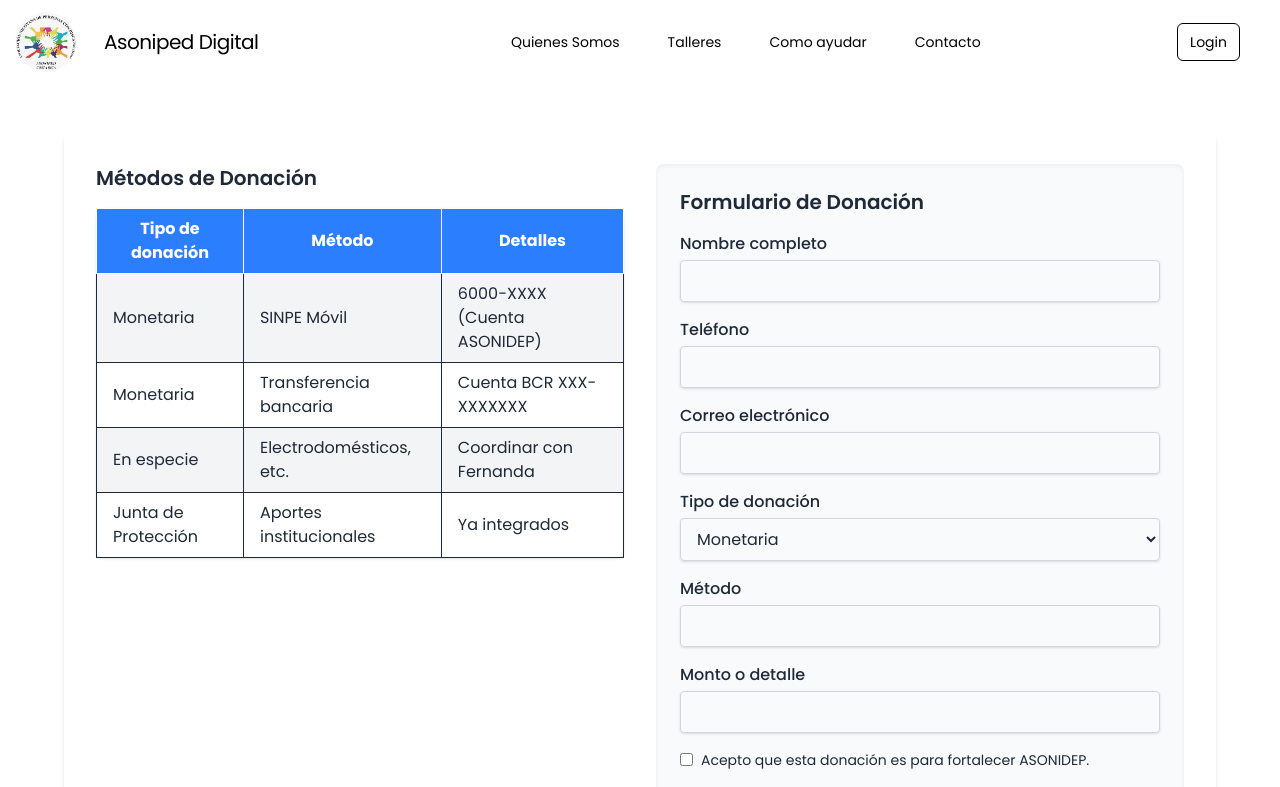
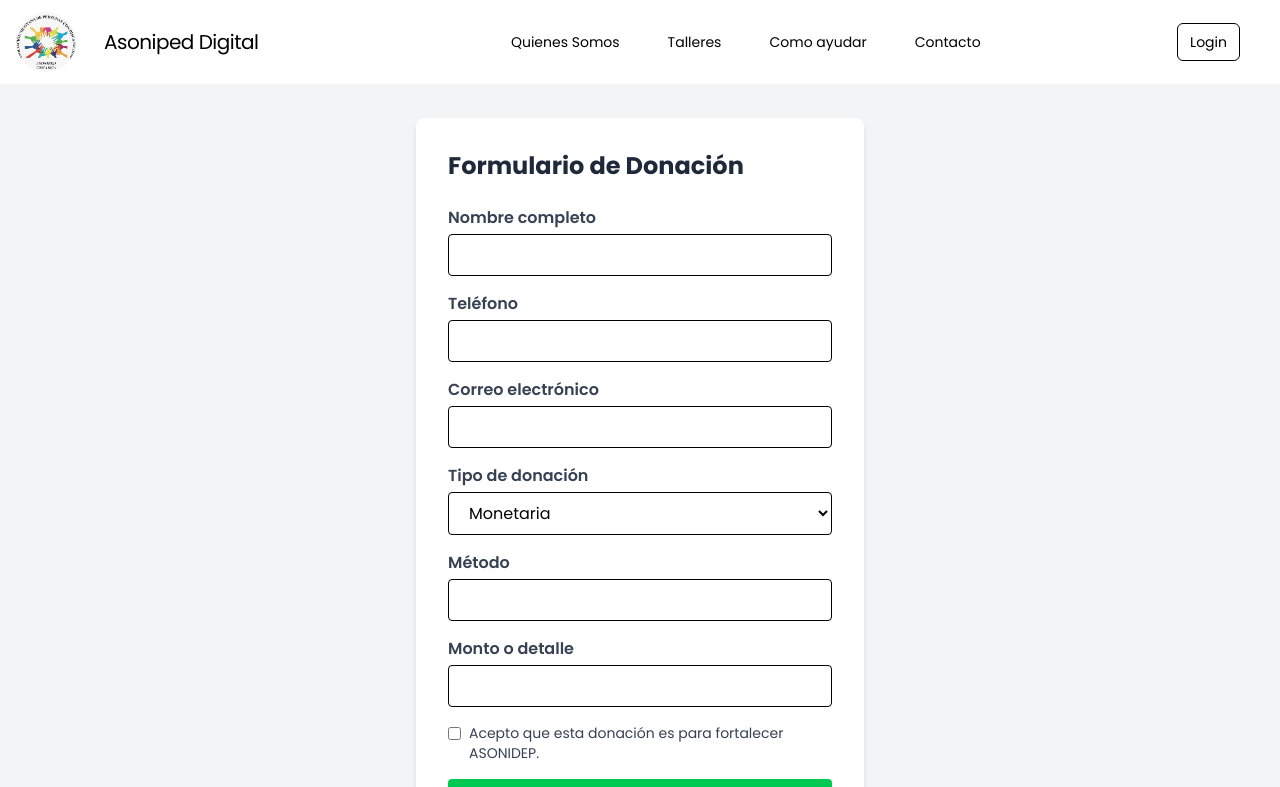
Before and after one commit to naila25/ASONIPED-digital, a React (Vite) app: page /donaciones/formulario in a window 1280 px wide. Shown: the top 787 px of the page. Built offline with nearby package versions, Linux system fonts and the light colour scheme.

Commit message:
cambio donaciones

```diff
--- a/src/components/Donation/FormularioDonacion.tsx
+++ b/src/components/Donation/FormularioDonacion.tsx
@@ -1,93 +1,231 @@
+import { useForm } from "@tanstack/react-form";
+import { useState } from "react";
 
 const FormularioDonacion = () => {
+  const [status, setStatus] = useState<{ type: 'success' | 'error'; message: string } | null>(null);
+
+  const form = useForm({
+    defaultValues: {
+      nombre: "",
+      telefono: "",
+      correo: "",
+      tipo: "Monetaria",
+      metodo: "",
+      monto: "",
+      aceptar: false,
+    },
+    onSubmit: async ({ value }) => {
+      setStatus(null);
+      try {
+        const res = await fetch("https://api.jsonbin.io/v3/b/6825f9d88a456b79669e5167/latest", {
+          headers: {
+            "X-Master-Key": "$2a$10$BJMzT3zue5BZsi314H8t6u2C73TJwlouGy11ORUKAxfBQNZvrmFii",
+          },
+        });
+        if (!res.ok) throw new Error("Error al obtener registros anteriores");
+        const data = await res.json();
+        const registrosAnteriores = data.record || [];
+
+        const putRes = await fetch("https://api.jsonbin.io/v3/b/6825f9d88a456b79669e5167", {
+          method: "PUT",
+          headers: {
+            "Content-Type": "application/json",
+            "X-Master-Key": "$2a$10$BJMzT3zue5BZsi314H8t6u2C73TJwlouGy11ORUKAxfBQNZvrmFii",
+          },
+          body: JSON.stringify([...registrosAnteriores, value]),
+        });
+        if (!putRes.ok) throw new Error("Error al guardar la donación");
+        setStatus({ type: 'success', message: "Donación enviada con éxito." });
+        form.reset();
+      } catch (err) {
+        setStatus({ type: 'error', message: "Error al enviar la donación. Intenta de nuevo." });
+        console.error("Error al enviar:", err);
+      }
+    },
+  });
+
   return (
-      <section className="my-12 px-6 text-gray-800">
-  {/* Métodos de Donación y Formulario */}
-        <div className="max-w-6xl mx-auto bg-white p-8 rounded-lg shadow-md">
-          <div className="grid grid-cols-1 md:grid-cols-2 gap-8">
+    <section className="min-h-screen bg-gray-100 flex items-center justify-center px-4">
+      <div className="bg-white shadow-md rounded-lg p-8 w-full max-w-md">
+        <h2 className="text-2xl font-bold text-gray-800 mb-6">Formulario de Donación</h2>
+        {status && (
+          <div className={`mb-4 p-3 rounded text-center ${status.type === 'success' ? 'bg-green-100 text-green-700' : 'bg-red-100 text-red-700'}`}>
+            {status.message}
+          </div>
+        )}
+        <form onSubmit={(e) => { e.preventDefault(); form.handleSubmit(); }}>
+          {/* Nombre */}
+          <form.Field
+            name="nombre"
+            validators={{
+              onChange: ({ value }) => !value ? "El nombre es requerido" : undefined
+            }}
+          >
+            {(field) => (
+              <div className="mb-4">
+                <label className="block text-gray-700 font-semibold mb-1">Nombre completo</label>
+                <input
+                  type="text"
+                  value={field.state.value}
+                  onChange={(e) => field.handleChange(e.target.value)}
+                  onBlur={field.handleBlur}
+                  className={`w-full border rounded px-4 py-2 focus:outline-none focus:ring-2 focus:ring-blue-400 ${field.state.meta.errors.length ? 'border-red-500' : ''}`}
+                  disabled={form.state.isSubmitting}
+                />
+                {field.state.meta.errors[0] && <span className="text-red-500 text-xs">{field.state.meta.errors[0]}</span>}
+              </div>
+            )}
+          </form.Field>
 
-            {/* Métodos */}
-            <div>
-              <h3 className="text-xl font-semibold mb-4">Métodos de Donación</h3>
-              <table className="min-w-full bg-white border border-gray-300 rounded-lg shadow">
-                <thead>
-                  <tr className="bg-blue-500 text-white">
-                    <th className="py-2 px-4 border">Tipo de donación</th>
-                    <th className="py-2 px-4 border">Método</th>
-                    <th className="py-2 px-4 border">Detalles</th>
-                  </tr>
-                </thead>
-                <tbody className="text-gray-800">
-                  <tr className="odd:bg-gray-100">
-                    <td className="py-2 px-4 border">Monetaria</td>
-                    <td className="py-2 px-4 border">SINPE Móvil</td>
-                    <td className="py-2 px-4 border">6000-XXXX (Cuenta ASONIDEP)</td>
-                  </tr>
-                  <tr className="odd:bg-gray-100">
-                    <td className="py-2 px-4 border">Monetaria</td>
-                    <td className="py-2 px-4 border">Transferencia bancaria</td>
-                    <td className="py-2 px-4 border">Cuenta BCR XXX-XXXXXXX</td>
-                  </tr>
-                  <tr className="odd:bg-gray-100">
-                    <td className="py-2 px-4 border">En especie</td>
-                    <td className="py-2 px-4 border">Electrodomésticos, etc.</td>
-                    <td className="py-2 px-4 border">Coordinar con Fernanda</td>
-                  </tr>
-                  <tr className="odd:bg-gray-100">
-                    <td className="py-2 px-4 border">Junta de Protección</td>
-                    <td className="py-2 px-4 border">Aportes institucionales</td>
-                    <td className="py-2 px-4 border">Ya integrados</td>
-                  </tr>
-                </tbody>
-              </table>
+          {/* Teléfono */}
+          <form.Field
+            name="telefono"
+            validators={{
+              onChange: ({ value }) => !value ? "El teléfono es requerido" : undefined
+            }}
+          >
+            {(field) => (
+              <div className="mb-4">
+                <label className="block text-gray-700 font-semibold mb-1">Teléfono</label>
+                <input
+                  type="tel"
+                  value={field.state.value}
+                  onChange={(e) => field.handleChange(e.target.value)}
+                  onBlur={field.handleBlur}
+                  className={`w-full border rounded px-4 py-2 focus:outline-none focus:ring-2 focus:ring-blue-400 ${field.state.meta.errors.length ? 'border-red-500' : ''}`}
+                  disabled={form.state.isSubmitting}
+                />
+                {field.state.meta.errors[0] && <span className="text-red-500 text-xs">{field.state.meta.errors[0]}</span>}
               </div>
+            )}
+          </form.Field>
 
-            {/* Formulario */}
-            <div className="bg-gray-50 p-6 rounded-lg shadow-inner">
-              <h3 className="text-xl font-semibold mb-4">Formulario de Donación</h3>
-              <form>
+          {/* Correo */}
+          <form.Field
+            name="correo"
+            validators={{
+              onChange: ({ value }) => !/^[^@\s]+@[^@\s]+\.[^@\s]+$/.test(value) ? "Correo inválido" : undefined
+            }}
+          >
+            {(field) => (
               <div className="mb-4">
-                  <label className="block mb-1 font-medium">Nombre completo</label>
-                  <input type="text" className="w-full border border-gray-300 px-3 py-2 rounded shadow-sm" />
+                <label className="block text-gray-700 font-semibold mb-1">Correo electrónico</label>
+                <input
+                  type="email"
+                  value={field.state.value}
+                  onChange={(e) => field.handleChange(e.target.value)}
+                  onBlur={field.handleBlur}
+                  className={`w-full border rounded px-4 py-2 focus:outline-none focus:ring-2 focus:ring-blue-400 ${field.state.meta.errors.length ? 'border-red-500' : ''}`}
+                  disabled={form.state.isSubmitting}
+                />
+                {field.state.meta.errors[0] && <span className="text-red-500 text-xs">{field.state.meta.errors[0]}</span>}
               </div>
+            )}
+          </form.Field>
+
+          {/* Tipo de donación */}
+          <form.Field name="tipo">
+            {(field) => (
               <div className="mb-4">
-                  <label className="block mb-1 font-medium">Teléfono</label>
-                  <input type="text" className="w-full border border-gray-300 px-3 py-2 rounded shadow-sm" />
-                </div>
-                <div className="mb-4">
-                  <label className="block mb-1 font-medium">Correo electrónico</label>
-                  <input type="email" className="w-full border border-gray-300 px-3 py-2 rounded shadow-sm" />
-                </div>
-                <div className="mb-4">
-                  <label className="block mb-1 font-medium">Tipo de donación</label>
-                  <select className="w-full border border-gray-300 px-3 py-2 rounded shadow-sm">
-                    <option>Monetaria</option>
-                    <option>En especie</option>
+                <label className="block text-gray-700 font-semibold mb-1">Tipo de donación</label>
+                <select
+                  value={field.state.value}
+                  onChange={(e) => field.handleChange(e.target.value)}
+                  onBlur={field.handleBlur}
+                  className="w-full border rounded px-4 py-2 focus:outline-none focus:ring-2 focus:ring-blue-400"
+                  disabled={form.state.isSubmitting}
+                >
+                  <option value="Monetaria">Monetaria</option>
+                  <option value="En especie">En especie</option>
                 </select>
               </div>
+            )}
+          </form.Field>
+
+          {/* Método */}
+          <form.Field
+            name="metodo"
+            validators={{
+              onChange: ({ value }) => !value ? "El método es requerido" : undefined
+            }}
+          >
+            {(field) => (
               <div className="mb-4">
-                  <label className="block mb-1 font-medium">Método</label>
-                  <input type="text" className="w-full border border-gray-300 px-3 py-2 rounded shadow-sm" />
+                <label className="block text-gray-700 font-semibold mb-1">Método</label>
+                <input
+                  type="text"
+                  value={field.state.value}
+                  onChange={(e) => field.handleChange(e.target.value)}
+                  onBlur={field.handleBlur}
+                  className={`w-full border rounded px-4 py-2 focus:outline-none focus:ring-2 focus:ring-blue-400 ${field.state.meta.errors.length ? 'border-red-500' : ''}`}
+                  disabled={form.state.isSubmitting}
+                />
+                {field.state.meta.errors[0] && <span className="text-red-500 text-xs">{field.state.meta.errors[0]}</span>}
               </div>
+            )}
+          </form.Field>
+
+          {/* Monto o detalle */}
+          <form.Field
+            name="monto"
+            validators={{
+              onChange: ({ value }) => !value ? "El monto o detalle es requerido" : undefined
+            }}
+          >
+            {(field) => (
               <div className="mb-4">
-                  <label className="block mb-1 font-medium">Monto o detalle</label>
-                  <input type="text" className="w-full border border-gray-300 px-3 py-2 rounded shadow-sm" />
+                <label className="block text-gray-700 font-semibold mb-1">Monto o detalle</label>
+                <input
+                  type="number"
+                  value={field.state.value}
+                  onChange={(e) => field.handleChange(e.target.value)}
+                  onBlur={field.handleBlur}
+                  className={`w-full border rounded px-4 py-2 focus:outline-none focus:ring-2 focus:ring-blue-400 ${field.state.meta.errors.length ? 'border-red-500' : ''}`}
+                  disabled={form.state.isSubmitting}
+                />
+                {field.state.meta.errors[0] && <span className="text-red-500 text-xs">{field.state.meta.errors[0]}</span>}
               </div>
-                <div className="mb-4">
-                  <label className="inline-flex items-center">
-                    <input type="checkbox" className="mr-2" />
-                    <span className="text-sm">Acepto que esta donación es para fortalecer ASONIDEP.</span>
+            )}
+          </form.Field>
+
+          {/* Aceptar */}
+          <form.Field
+            name="aceptar"
+            validators={{
+              onChange: ({ value }) => !value ? "Debes aceptar para continuar" : undefined
+            }}
+          >
+            {(field) => (
+              <div className="mb-4 flex items-start">
+                <input
+                  id="aceptar"
+                  type="checkbox"
+                  checked={field.state.value}
+                  onChange={(e) => field.handleChange(e.target.checked)}
+                  onBlur={field.handleBlur}
+                  className="mr-2 mt-1"
+                  disabled={form.state.isSubmitting}
+                />
+                <label htmlFor="aceptar" className="text-gray-700 text-sm">
+                  Acepto que esta donación es para fortalecer ASONIDEP.
                 </label>
+                {field.state.meta.errors[0] && <span className="text-red-500 text-xs ml-2">{field.state.meta.errors[0]}</span>}
               </div>
-                <button type="submit" className="bg-green-500 hover:bg-green-600 text-white px-6 py-2 rounded-md shadow">
-                  Enviar mi donación
+            )}
+          </form.Field>
+
+          {/* Botón */}
+          <button
+            type="submit"
+            className="w-full bg-green-500 text-white font-semibold px-4 py-2 rounded hover:bg-green-600 transition-colors disabled:opacity-60"
+            disabled={form.state.isSubmitting}
+          >
+            {form.state.isSubmitting ? "Enviando..." : "Enviar mi donación"}
           </button>
         </form>
       </div>
+    </section>
+  );
+};
 
-          </div>
-        </div>
-      </section>
-    )
-  }
 export default FormularioDonacion;
```
Also changed, not shown: src/Pages/Donaciones.page.tsx (deleted, +0 -8 lines), src/Pages/donaciones/DonacionesAdmin.tsx (added, +81 -0 lines), src/pages/Home.tsx (+8 -11 lines). Lines whose indentation alone changed are shown as unchanged.
